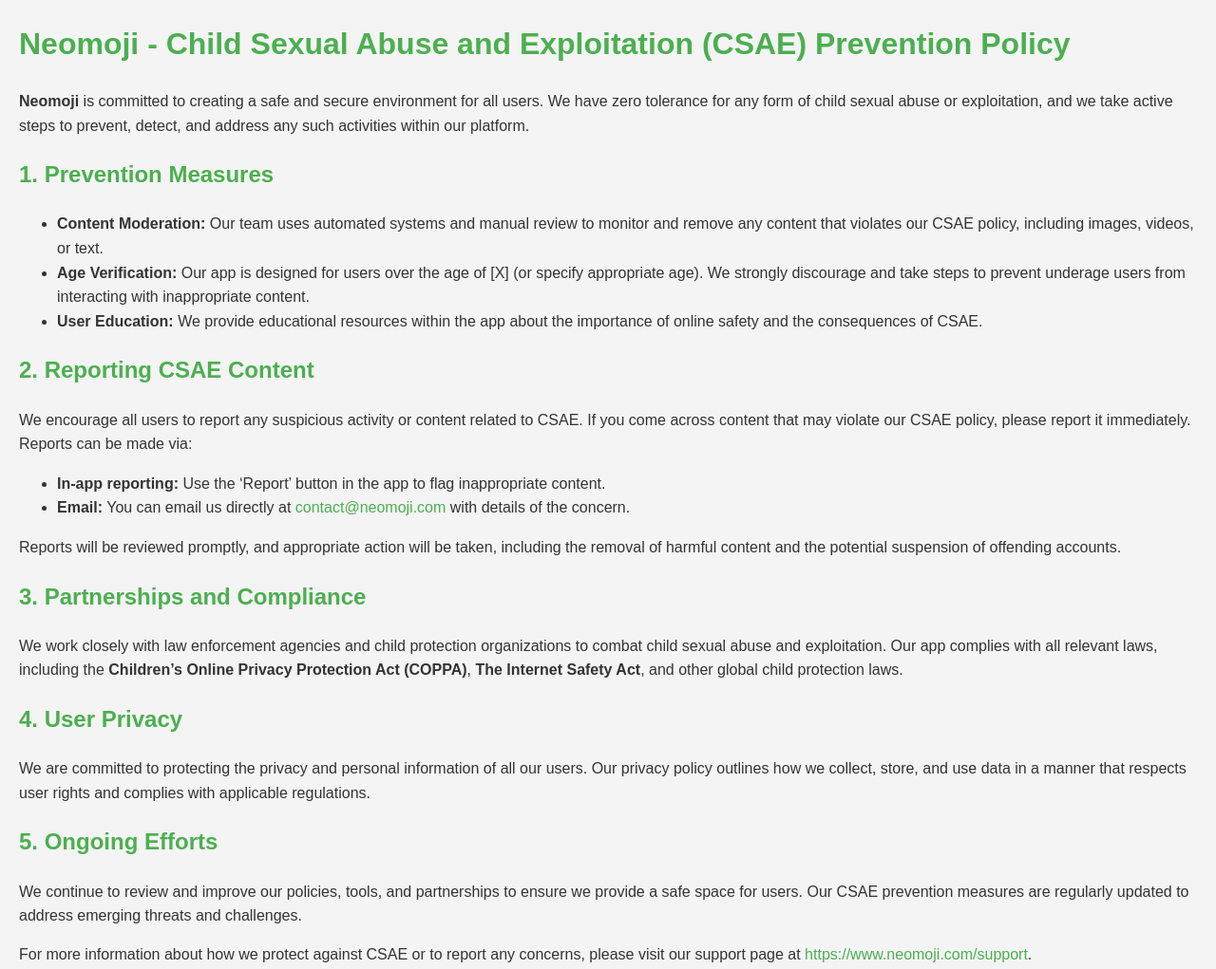
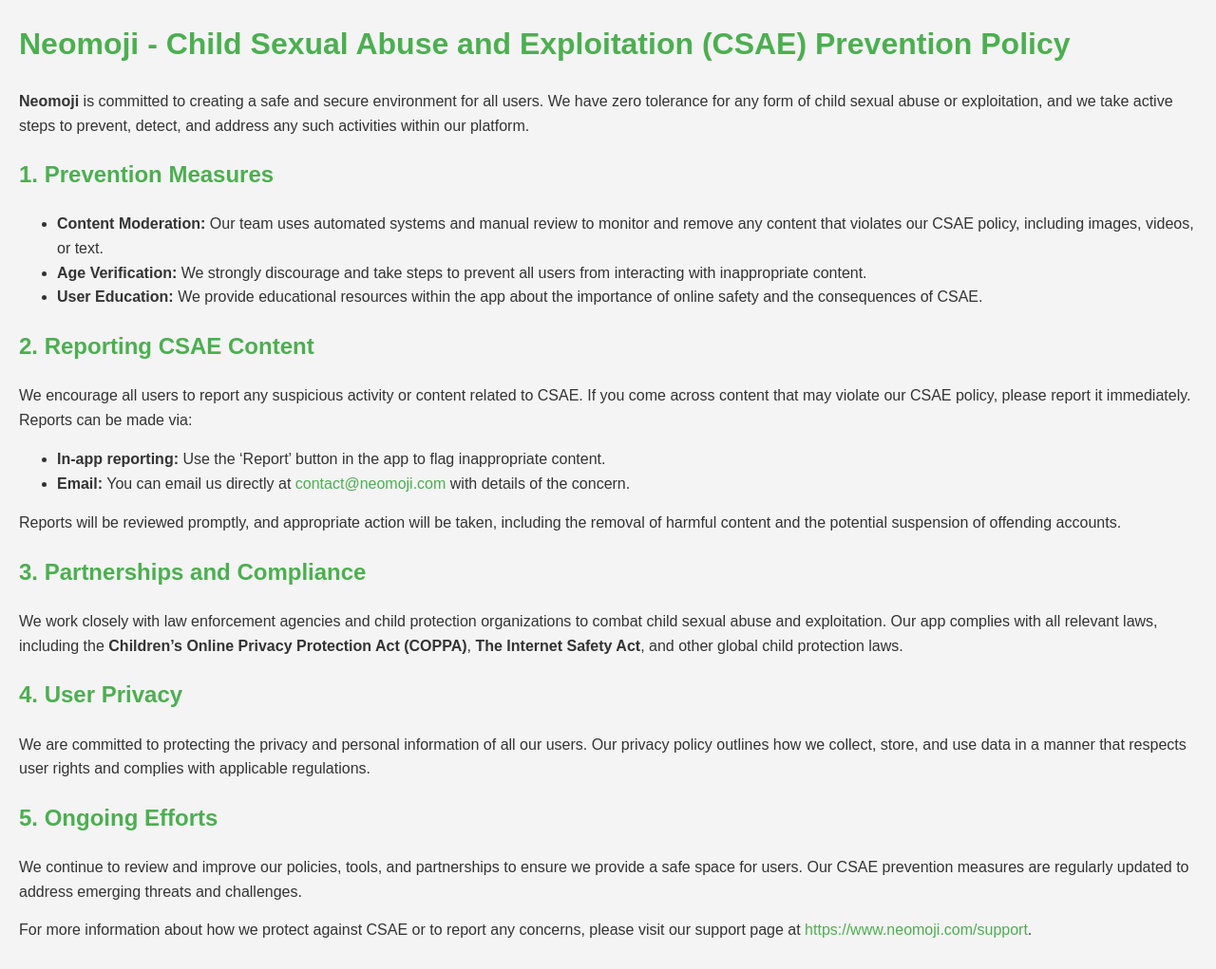
Before and after one commit to sudo-self/neomoji-safety-policy, a plain HTML site: page index.html in a window 1280 px wide. Shown: the whole page at 95% size. Drawn offline with Linux system fonts and the light colour scheme.

Commit message:
Update index.html

```diff
--- a/index.html
+++ b/index.html
@@ -39,7 +39,7 @@
         <h2>1. Prevention Measures</h2>
         <ul>
             <li><strong>Content Moderation:</strong> Our team uses automated systems and manual review to monitor and remove any content that violates our CSAE policy, including images, videos, or text.</li>
-            <li><strong>Age Verification:</strong> Our app is designed for users over the age of [X] (or specify appropriate age). We strongly discourage and take steps to prevent underage users from interacting with inappropriate content.</li>
+            <li><strong>Age Verification:</strong> We strongly discourage and take steps to prevent all users from interacting with inappropriate content.</li>
             <li><strong>User Education:</strong> We provide educational resources within the app about the importance of online safety and the consequences of CSAE.</li>
         </ul>
     </section>
```
